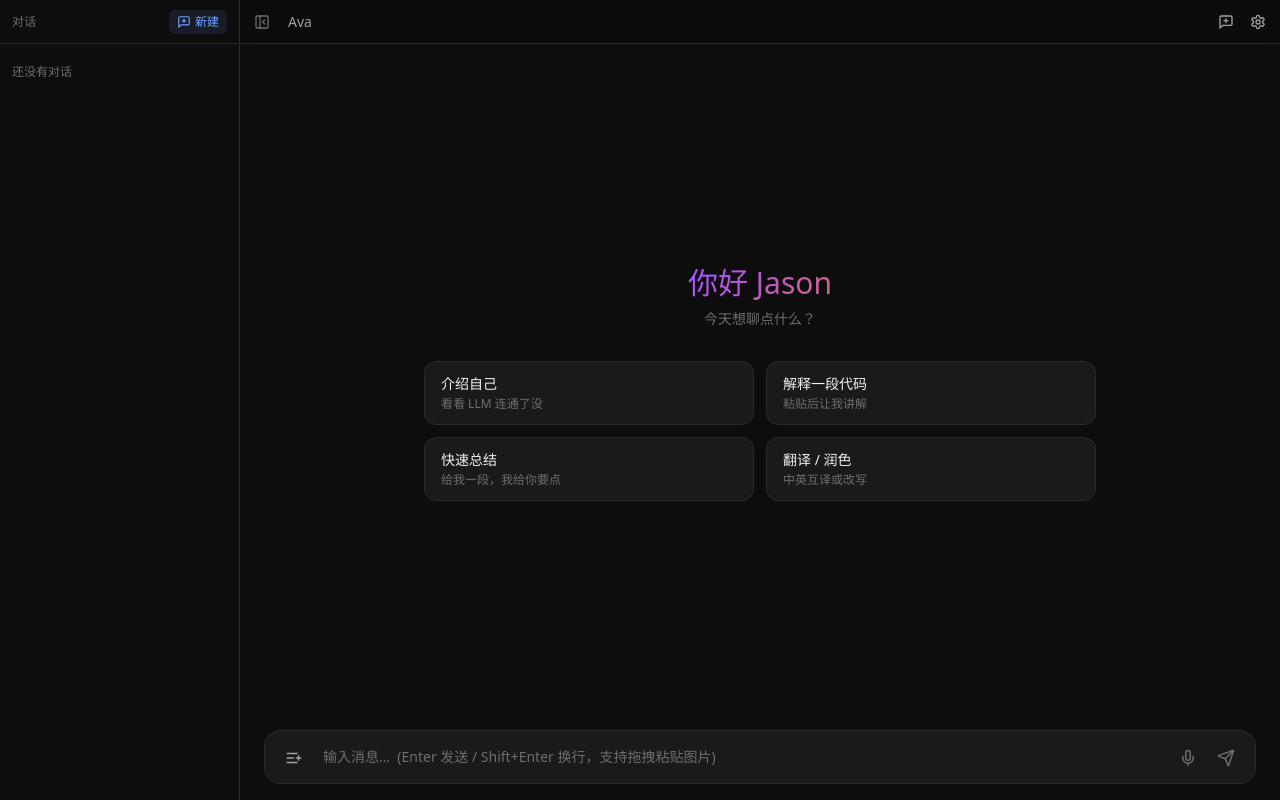
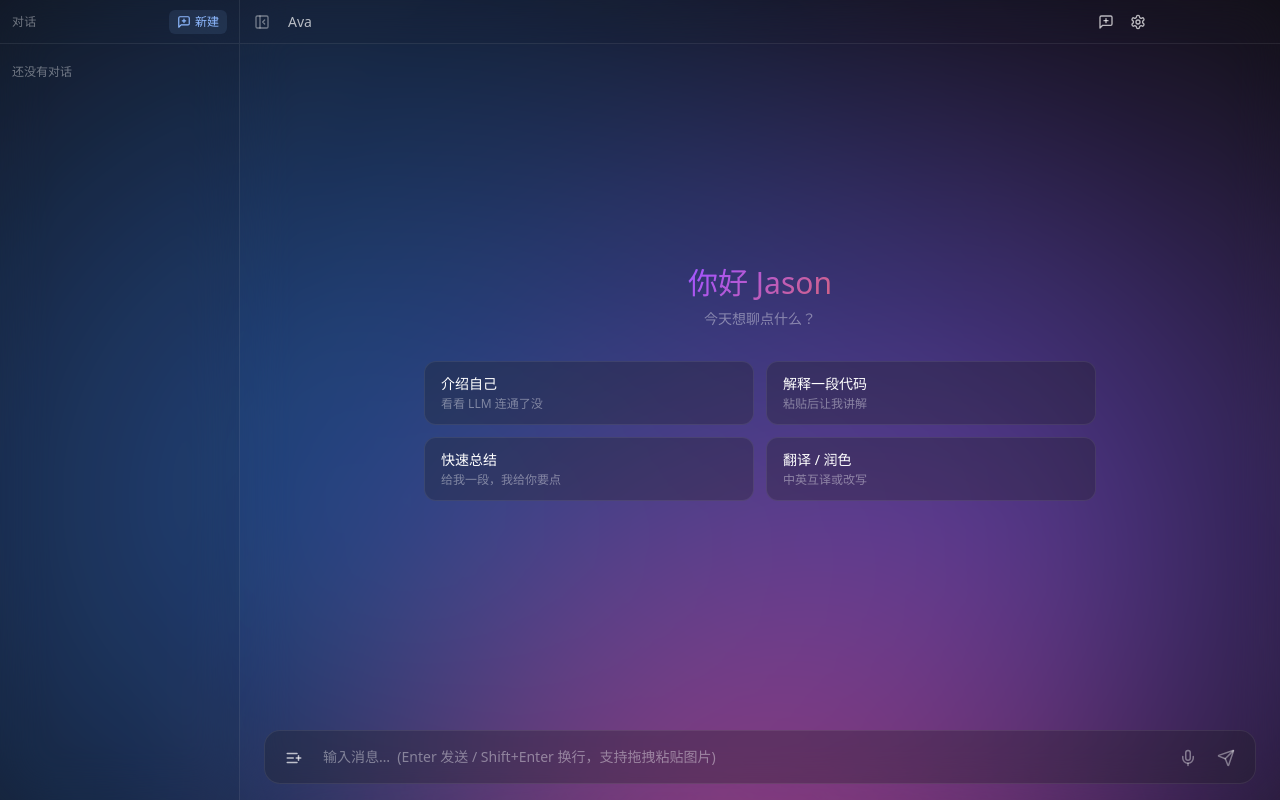
Before and after one commit to zxgtor/Ava, a React (Vite) app in the folder apps/shell/: page / in a window 1280 px wide. Built offline with nearby package versions, Linux system fonts and the light colour scheme.

Commit message:
style: implement multi-theme system with Aura Glass and Nebula Clear (UI overhaul)

```diff
--- a/apps/shell/electron/main.ts
+++ b/apps/shell/electron/main.ts
@@ -31,7 +31,15 @@ function createMainWindow(): void {
     show: false,
     autoHideMenuBar: true,
     title: 'Ava',
-    backgroundColor: '#0D0D0E',
+    transparent: true,
+    frame: false,
+    titleBarStyle: 'hidden',
+    titleBarOverlay: {
+      color: '#00000000',
+      symbolColor: '#ffffff',
+      height: 44
+    },
+    backgroundColor: '#00000000',
     webPreferences: {
       preload: join(__dirname, '../preload/index.js'),
       sandbox: false,
--- a/apps/shell/src/App.tsx
+++ b/apps/shell/src/App.tsx
@@ -1,3 +1,4 @@
+import { useEffect } from 'react'
 import { StoreProvider, useStore } from './store'
 import { ChatView } from './components/ChatView'
 import { SettingsView } from './components/SettingsView'
@@ -5,6 +6,12 @@ import { ConversationSidebar } from './components/ConversationSidebar'
 
 function Shell() {
   const { state } = useStore()
+
+  useEffect(() => {
+    if (state.settings.theme) {
+      document.documentElement.setAttribute('data-theme', state.settings.theme)
+    }
+  }, [state.settings.theme])
 
   if (!state.hydrated) {
     return (
@@ -15,9 +22,16 @@ function Shell() {
   }
 
   return (
-    <div className="flex flex-row flex-1 min-h-0">
+    <div className="flex flex-row flex-1 min-h-0 relative">
+      {state.settings.theme === 'aura-glass' && (
+        <div className="aura-container">
+          <div className="aura-sphere aura-sphere-1" />
+          <div className="aura-sphere aura-sphere-2" />
+          <div className="aura-sphere aura-sphere-3" />
+        </div>
+      )}
       {state.sidebarOpen && <ConversationSidebar />}
-      <div className="flex flex-col flex-1 min-w-0">
+      <div className="flex flex-col flex-1 min-w-0 backdrop-blur-main">
         {state.viewMode === 'settings' ? <SettingsView /> : <ChatView />}
       </div>
     </div>
--- a/apps/shell/src/components/ChatHeader.tsx
+++ b/apps/shell/src/components/ChatHeader.tsx
@@ -21,8 +21,11 @@ export function ChatHeader({
   const title = activeConversation?.title ?? 'Ava'
 
   return (
-    <div className="flex items-center justify-between h-11 px-2 border-b border-border-subtle bg-bg/60 backdrop-blur">
-      <div className="flex items-center gap-1 min-w-0">
+    <div
+      className="flex items-center justify-between h-11 px-2 border-b border-border-subtle bg-surface/30 backdrop-blur-xl pr-32"
+      style={{ webkitAppRegion: 'drag' } as any}
+    >
+      <div className="flex items-center gap-1 min-w-0" style={{ webkitAppRegion: 'no-drag' } as any}>
         <button
           type="button"
           onClick={onToggleSidebar}
@@ -33,7 +36,7 @@ export function ChatHeader({
         </button>
         <div className="text-sm text-text-2 truncate px-2">{title}</div>
       </div>
-      <div className="flex items-center gap-1">
+      <div className="flex items-center gap-1" style={{ webkitAppRegion: 'no-drag' } as any}>
         {activeConversation && onDeleteConversation && (
           <button
             type="button"
--- a/apps/shell/src/components/ConversationSidebar.tsx
+++ b/apps/shell/src/components/ConversationSidebar.tsx
@@ -38,7 +38,7 @@ export function ConversationSidebar() {
   }
 
   return (
-    <div className="flex flex-col h-full w-60 flex-shrink-0 bg-bg border-r border-border-subtle">
+    <div className="flex flex-col h-full w-60 flex-shrink-0 bg-surface/30 backdrop-blur-xl border-r border-border-subtle">
       <div className="flex items-center justify-between h-11 px-3 border-b border-border-subtle">
         <span className="text-xs text-text-3 uppercase tracking-wide">对话</span>
         <button
--- a/apps/shell/src/components/SettingsView.tsx
+++ b/apps/shell/src/components/SettingsView.tsx
@@ -9,6 +9,7 @@ import {
 import type { Settings } from '../types'
 
 import { PersonaSection } from './settings/PersonaSection'
+import { AppearanceSection } from './settings/AppearanceSection'
 import { ChainSection } from './settings/ChainSection'
 import { ProvidersSection } from './settings/ProvidersSection'
 import { McpSection } from './settings/McpSection'
@@ -69,6 +70,7 @@ export function SettingsView() {
 
       <div className="flex-1 min-h-0 overflow-y-auto px-6 py-6 space-y-8">
         <PersonaSection settings={state.settings} update={update} />
+        <AppearanceSection settings={state.settings} update={update} />
         <ChainSection settings={state.settings} update={update} />
         <ProvidersSection settings={state.settings} update={update} />
         <McpSection settings={state.settings} update={update} />
--- /dev/null
+++ b/apps/shell/src/components/settings/AppearanceSection.tsx
@@ -0,0 +1,69 @@
+import { Settings } from '../../types'
+import { Sparkles, Zap, Box } from 'lucide-react'
+
+interface Props {
+  settings: Settings
+  update: (producer: (draft: Settings) => Settings) => void
+}
+
+export function AppearanceSection({ settings, update }: Props) {
+  const themes = [
+    {
+      id: 'aura-glass',
+      name: '极光通透',
+      desc: '现代感十足的毛玻璃效果',
+      icon: Sparkles,
+      color: 'from-blue-400 to-purple-500',
+    },
+    {
+      id: 'cyber-zen',
+      name: '赛博极简',
+      desc: '沉浸式的纯黑 OLED 体验',
+      icon: Zap,
+      color: 'from-cyan-400 to-blue-600',
+    },
+    {
+      id: 'ai-matrix',
+      name: '智能矩阵',
+      desc: '富有结构感的科技感面板',
+      icon: Box,
+      color: 'from-slate-400 to-slate-600',
+    },
+    {
+      id: 'nebula-clear',
+      name: '星云全透',
+      desc: '极致的原生透明壁纸穿透',
+      icon: Sparkles,
+      color: 'from-cyan-300 to-indigo-500',
+    },
+  ] as const
+
+  return (
+    <section className="space-y-4">
+      <h2 className="text-xs font-medium text-text-3 uppercase tracking-wide">外观与风格</h2>
+      <div className="grid grid-cols-1 md:grid-cols-3 gap-3">
+        {themes.map((t) => (
+          <button
+            key={t.id}
+            onClick={() => update((d) => ({ ...d, theme: t.id }))}
+            className={`flex flex-col items-start text-left p-3 rounded-xl border transition-all cursor-pointer group ${
+              settings.theme === t.id
+                ? 'bg-accent/10 border-accent shadow-lg shadow-accent/5'
+                : 'bg-surface border-border-subtle hover:border-text-3'
+            }`}
+          >
+            <div className={`w-10 h-10 rounded-lg bg-gradient-to-br ${t.color} flex items-center justify-center text-white mb-3 shadow-sm`}>
+              <t.icon size={20} />
+            </div>
+            <div className="text-sm font-medium text-text">{t.name}</div>
+            <div className="text-[10px] text-text-3 mt-1 leading-tight">{t.desc}</div>
+
+            {settings.theme === t.id && (
+              <div className="mt-3 w-full h-1 bg-accent rounded-full" />
+            )}
+          </button>
+        ))}
+      </div>
+    </section>
+  )
+}
--- a/apps/shell/src/index.css
+++ b/apps/shell/src/index.css
@@ -7,36 +7,114 @@
    ───────────────────────────────────────── */
 
 @theme inline {
-  /* Core surface */
-  --color-bg: #0D0D0E;
-  --color-surface: #1A1A1C;
-  --color-surface-2: #232325;
-  --color-surface-3: #2E2E30;
-  --color-border: #3A3A3C;
-  --color-border-subtle: #2A2A2C;
+  /* Default / Base Variables (Shared) */
+  --font-sans: system-ui, -apple-system, 'Segoe UI', 'Noto Sans SC', sans-serif;
+  --font-mono: 'JetBrains Mono', ui-monospace, monospace;
 
-  /* Text */
-  --color-text: #F0F0F0;
-  --color-text-2: #A1A1A3;
-  --color-text-3: #6E6E70;
-
-  /* Accent */
-  --color-accent: #6C9FFF;
-  --color-accent-2: #A78BFA;
-
-  /* Gradient */
-  --color-gradient-1: #4285F4;
-  --color-gradient-2: #A855F7;
-  --color-gradient-3: #D96570;
-
-  /* Semantic */
   --color-success: #81C995;
   --color-warning: #FDD663;
   --color-error: #F28B82;
 
-  /* Fonts — system only, offline-safe */
-  --font-sans: system-ui, -apple-system, 'Segoe UI', 'Noto Sans SC', sans-serif;
-  --font-mono: 'JetBrains Mono', ui-monospace, monospace;
+  --color-gradient-1: #4285F4;
+  --color-gradient-2: #A855F7;
+  --color-gradient-3: #D96570;
+}
+
+:root {
+  /* Default Theme (Dark Minimal - fallback) */
+  --bg-app: #0D0D0E;
+  --bg-surface: #1A1A1C;
+  --bg-surface-hover: #232325;
+  --bg-surface-active: #2E2E30;
+  --border-main: #2A2A2C;
+  --border-strong: #3A3A3C;
+  --text-main: #F0F0F0;
+  --text-muted: #A1A1A3;
+  --text-dim: #6E6E70;
+  --accent-color: #6C9FFF;
+  --blur-main: 0px;
+  --bubble-user: var(--bg-surface-hover);
+  --bubble-ai: var(--bg-surface);
+  --glass-border: var(--border-main);
+  --glass-shadow: none;
+}
+
+[data-theme='aura-glass'] {
+  --bg-app: transparent; /* Allow aura-container to show through */
+  --bg-surface: rgba(30, 30, 35, 0.3);
+  --bg-surface-hover: rgba(50, 50, 60, 0.4);
+  --bg-surface-active: rgba(70, 70, 85, 0.5);
+  --border-main: rgba(255, 255, 255, 0.08);
+  --border-strong: rgba(255, 255, 255, 0.15);
+  --text-main: #FFFFFF;
+  --text-muted: rgba(255, 255, 255, 0.7);
+  --text-dim: rgba(255, 255, 255, 0.4);
+  --accent-color: #8EB9FF;
+  --blur-main: 24px;
+  --bubble-user: rgba(126, 171, 255, 0.2);
+  --bubble-ai: rgba(255, 255, 255, 0.07);
+  --glass-border: rgba(255, 255, 255, 0.12);
+  --glass-shadow: 0 10px 40px -10px rgba(0, 0, 0, 0.5);
+}
+
+[data-theme='nebula-clear'] {
+  --bg-app: transparent;
+  --bg-surface: rgba(255, 255, 255, 0.03);
+  --bg-surface-hover: rgba(255, 255, 255, 0.06);
+  --bg-surface-active: rgba(255, 255, 255, 0.1);
+  --border-main: rgba(255, 255, 255, 0.05);
+  --border-strong: rgba(255, 255, 255, 0.08);
+  --text-main: #FFFFFF;
+  --text-muted: rgba(255, 255, 255, 0.8);
+  --text-dim: rgba(255, 255, 255, 0.5);
+  --accent-color: #00D1FF;
+  --blur-main: 40px;
+  --bubble-user: rgba(0, 209, 255, 0.1);
+  --bubble-ai: rgba(255, 255, 255, 0.04);
+  --glass-border: rgba(255, 255, 255, 0.08);
+  --glass-shadow: 0 4px 16px 0 rgba(0, 0, 0, 0.2);
+}
+
+[data-theme='cyber-zen'] {
+  --bg-app: #000000;
+  --bg-surface: #000000;
+  --bg-surface-hover: #111111;
+  --bg-surface-active: #1A1A1A;
+  --border-main: #1A1A1A;
+  --border-strong: #333333;
+  --text-main: #FFFFFF;
+  --text-muted: #888888;
+  --text-dim: #444444;
+  --accent-color: #00D1FF;
+  --blur-main: 0px;
+}
+
+[data-theme='ai-matrix'] {
+  --bg-app: #0A0F14;
+  --bg-surface: #121A21;
+  --bg-surface-hover: #1A2530;
+  --bg-surface-active: #222D3A;
+  --border-main: #1E2A35;
+  --border-strong: #2D3D4D;
+  --text-main: #E1E8ED;
+  --text-muted: #8899A6;
+  --text-dim: #506775;
+  --accent-color: #1DA1F2;
+  --blur-main: 0px;
+}
+
+/* Map Tailwind aliases to CSS variables */
+@theme inline {
+  --color-bg: var(--bg-app);
+  --color-surface: var(--bg-surface);
+  --color-surface-2: var(--bg-surface-hover);
+  --color-surface-3: var(--bg-surface-active);
+  --color-border: var(--border-strong);
+  --color-border-subtle: var(--border-main);
+  --color-text: var(--text-main);
+  --color-text-2: var(--text-muted);
+  --color-text-3: var(--text-dim);
+  --color-accent: var(--accent-color);
 }
 
 /* ── Base ── */
@@ -118,3 +196,77 @@ html, body, #root {
   background-clip: text;
   animation: gradient-shift 4s ease infinite;
 }
+
+.backdrop-blur-main {
+  backdrop-filter: blur(var(--blur-main));
+}
+
+.aura-container {
+  position: fixed;
+  inset: 0;
+  z-index: -1;
+  overflow: hidden;
+  pointer-events: none;
+  background: #0D0D0E;
+}
+
+.aura-sphere {
+  position: absolute;
+  filter: blur(120px);
+  opacity: 0.6;
+  border-radius: 50%;
+  animation: aura-move 25s infinite alternate ease-in-out;
+}
+
+.aura-sphere-1 {
+  width: 100vw;
+  height: 100vw;
+  top: -30%;
+  left: -30%;
+  background: radial-gradient(circle, #3B82F6 0%, transparent 80%);
+}
+
+.aura-sphere-2 {
+  width: 90vw;
+  height: 90vw;
+  bottom: -20%;
+  right: -20%;
+  background: radial-gradient(circle, #8B5CF6 0%, transparent 80%);
+  animation-delay: -7s;
+}
+
+.aura-sphere-3 {
+  width: 80vw;
+  height: 80vw;
+  top: 30%;
+  left: 20%;
+  background: radial-gradient(circle, #EC4899 0%, transparent 80%);
+  animation-delay: -12s;
+  animation-duration: 30s;
+}
+
+@keyframes aura-move {
+  0% { transform: translate(0, 0) scale(1); }
+  33% { transform: translate(10%, 10%) scale(1.1); }
+  66% { transform: translate(-5%, 15%) scale(0.9); }
+  100% { transform: translate(0, 0) scale(1); }
+}
+
+.glass-bubble {
+  background-color: var(--bubble-bg);
+  border: 1px solid var(--glass-border);
+  box-shadow: var(--glass-shadow);
+  backdrop-filter: blur(var(--blur-main));
+}
+
+.glass-bubble-user {
+  --bubble-bg: var(--bubble-user);
+}
+
+.glass-bubble-ai {
+  --bubble-bg: var(--bubble-ai);
+}
+
+.glass-bubble-error {
+  --bubble-bg: rgba(242, 139, 130, 0.15);
+}
--- a/apps/shell/src/lib/llm/providers.ts
+++ b/apps/shell/src/lib/llm/providers.ts
@@ -245,6 +245,7 @@ export function defaultSettings(): Settings {
       voiceId: '中文女',
       autoRead: true,
     },
+    theme: 'aura-glass',
   }
 }
 
--- a/apps/shell/src/types.ts
+++ b/apps/shell/src/types.ts
@@ -214,6 +214,7 @@ export interface Settings {
   /** Key = `${providerId}:${modelId}` → detected format. */
   modelToolFormatMap: Record<string, ToolCallFormat>
   voice: VoiceConfig
+  theme: 'aura-glass' | 'cyber-zen' | 'ai-matrix' | 'nebula-clear'
 }
 
 // ── View mode ───────────────────────────────────────────────────────
```
Also changed, not shown: apps/shell/src/components/MessageBubble.tsx (+4 -4 lines).
